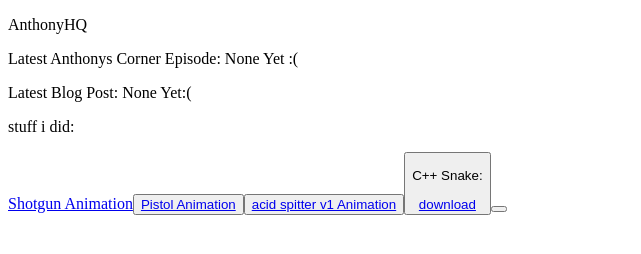
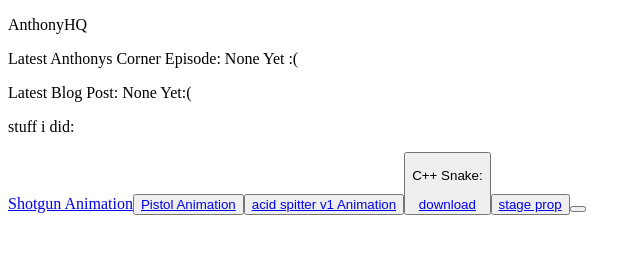
Before and after one commit to anthonyhq123/anthonyhq, a plain HTML site: page index.html in a window 1280 px wide. Shown: the whole page, without its empty margins (0-641 px from the left). Drawn offline with Linux system fonts and the light colour scheme.

Commit message:
Update index.html

```diff
--- a/index.html
+++ b/index.html
@@ -82,3 +82,6 @@ C++ Snake:
 
 <a href="https://github.com/Anthony3485/CPLUSPLUS-Snake"
 <button>download<button>
+
+ <a href="https://sketchfab.com/3d-models/stage-prop-6a38c46b226848949010e92609c7076b"
+<button>stage prop<button>
```
